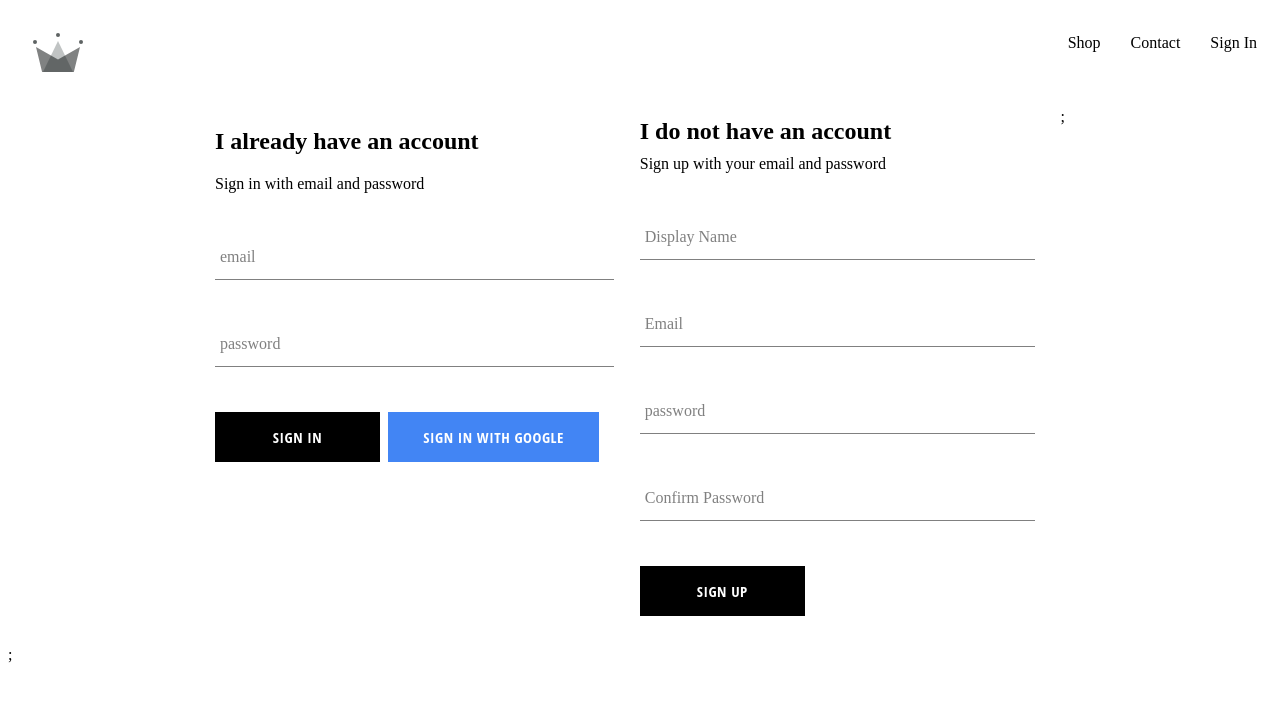
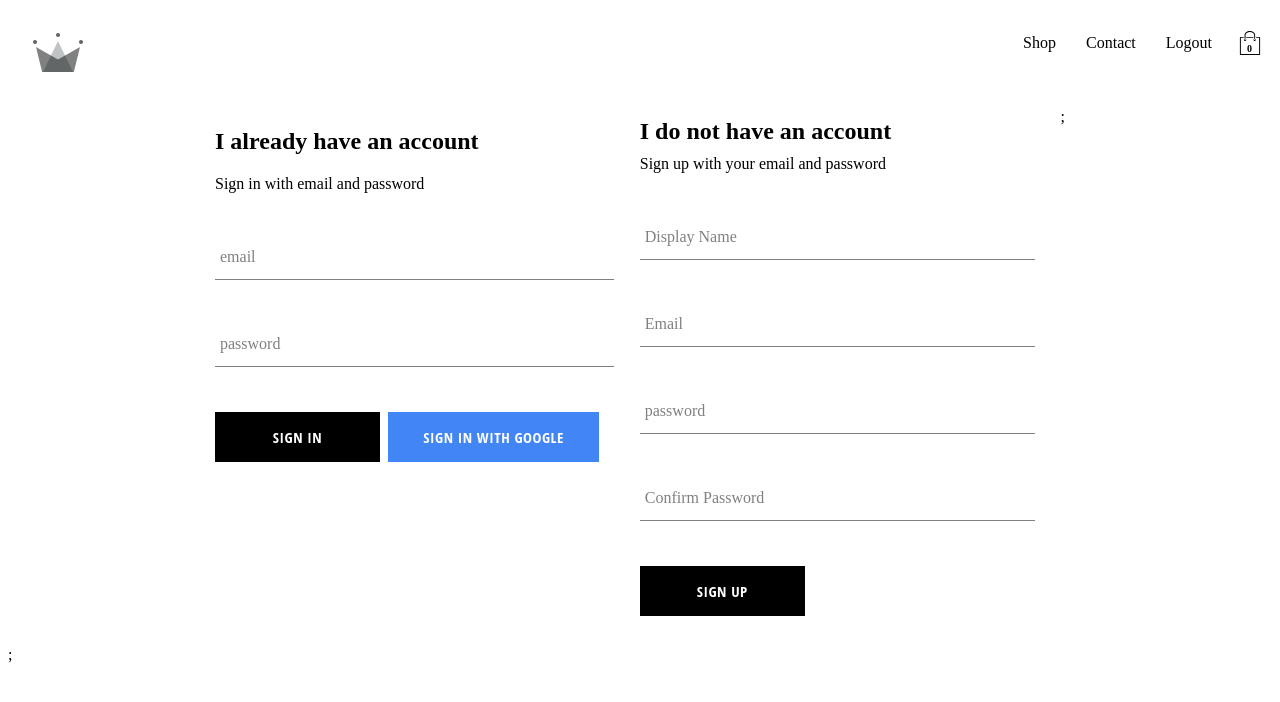
Before and after one commit to RubenOlano/Next-Ecommerce, a Next.js app: page /signin in a window 1280 px wide. Shown: the top 702 px of the page. Built offline with nearby package versions, Linux system fonts and the light colour scheme; no server answers.

Commit message:
Add cart icon and drop down and implement cart reducer

```diff
--- /dev/null
+++ b/src/components/CartDropDown/CartDropDown.module.scss
@@ -0,0 +1,24 @@
+.cart-dropdown {
+    position: absolute;
+    width: 240px;
+    height: 340px;
+    display: flex;
+    flex-direction: column;
+    padding: 20px;
+    border: 1px solid black;
+    background-color: white;
+    top: 90px;
+    right: 40px;
+    z-index: 5;
+
+    .cart-items {
+        height: 240px;
+        display: flex;
+        flex-direction: column;
+        overflow: scroll;
+    }
+
+    button {
+        margin-top: auto;
+    }
+}
--- /dev/null
+++ b/src/components/CartDropDown/CartDropDown.tsx
@@ -0,0 +1,14 @@
+import React from "react";
+import Button from "../Button/Button";
+import styles from "./CartDropDown.module.scss";
+
+const CartDropDown = () => {
+  return (
+    <div className={styles["cart-dropdown"]}>
+      <div className={styles["cart-items"]} />
+      <Button>GO TO CHECKOUT</Button>
+    </div>
+  );
+};
+
+export default CartDropDown;
--- /dev/null
+++ b/src/components/CartIcon/CartIcon.module.scss
@@ -0,0 +1,21 @@
+.cart-icon {
+    width: 45px;
+    height: 45px;
+    position: relative;
+    display: flex;
+    align-items: center;
+    justify-content: center;
+    cursor: pointer;
+
+    .shopping-icon {
+        width: 24px;
+        height: 24px;
+    }
+
+    .item-count {
+        position: absolute;
+        font-size: 10px;
+        font-weight: bold;
+        bottom: 12px;
+    }
+}
--- /dev/null
+++ b/src/components/CartIcon/CartIcon.tsx
@@ -0,0 +1,20 @@
+import React from "react";
+import styles from "./CartIcon.module.scss";
+import Cart from "../../assets/shopping-bag.svg";
+import { useDispatch } from "react-redux";
+import toggleHidden from "../../redux/cart/cartActions";
+
+const CartIcon = () => {
+  const dispatch = useDispatch();
+  return (
+    <div
+      className={styles["cart-icon"]}
+      onClick={() => dispatch(toggleHidden())}
+    >
+      <Cart className={styles["shopping-icon"]} />
+      <span className={styles["item-count"]}>0</span>
+    </div>
+  );
+};
+
+export default CartIcon;
--- a/src/components/Header/Header.tsx
+++ b/src/components/Header/Header.tsx
@@ -5,9 +5,11 @@
 import { auth } from "../../firebase/firebase.util";
 import { useSelector } from "react-redux";
 import { RootState } from "../../redux/rootReducer";
+import CartIcon from "../CartIcon/CartIcon";
+import CartDropDown from "../CartDropDown/CartDropDown";
 
 const Header = () => {
-  const user = useSelector((state: RootState) => state.user.currentUser);
+  const { user, cart } = useSelector((state: RootState) => state);
 
   return (
     <div className={styles["header"]}>
@@ -32,7 +34,9 @@
             <div className={styles["option"]}>Sign In</div>
           </Link>
         )}
+        <CartIcon />
       </div>
+      {!cart.hidden && <CartDropDown />}
     </div>
   );
 };
--- /dev/null
+++ b/src/redux/cart/cartActions.ts
@@ -0,0 +1,5 @@
+import { createAction } from "@reduxjs/toolkit";
+
+const toggleHidden = createAction("cart/toggleHidden");
+
+export default toggleHidden;
--- /dev/null
+++ b/src/redux/cart/cartReducer.ts
@@ -0,0 +1,18 @@
+import { createReducer } from "@reduxjs/toolkit";
+import toggleHidden from "./cartActions";
+
+interface ICartState {
+  hidden: boolean;
+}
+
+const initState: ICartState = {
+  hidden: true,
+};
+
+const cartReducer = createReducer(initState, (builder) => {
+  builder.addCase(toggleHidden, (state) => {
+    state.hidden = !state.hidden;
+  });
+});
+
+export default cartReducer;
--- a/src/redux/rootReducer.ts
+++ b/src/redux/rootReducer.ts
@@ -1,7 +1,9 @@
 import { combineReducers } from "@reduxjs/toolkit";
+import cartReducer from "./cart/cartReducer";
 import userReducer from "./user/userReducer";
 
 export const rootReducer = combineReducers({
   user: userReducer,
+  cart: cartReducer,
 });
 export type RootState = ReturnType<typeof rootReducer>;
```
Also changed, not shown: src/assets/shopping-bag.svg (added).
